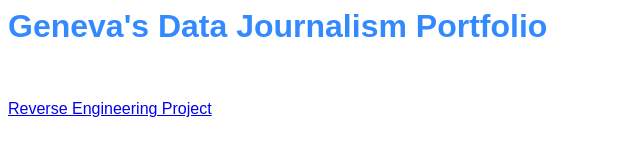
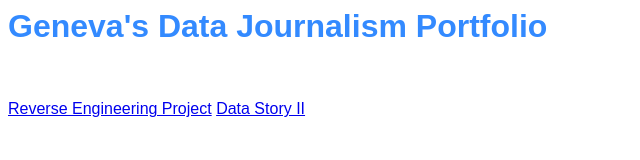
Before and after one commit to gheffernan/gheffernan.github.io, a plain HTML site: page index.html in a window 1280 px wide. Shown: the whole page, without its empty margins (0-640 px from the left). Drawn offline with Linux system fonts and the light colour scheme.

Commit message:
Update index.html
added Data Story 2 link

```diff
--- a/index.html
+++ b/index.html
@@ -21,4 +21,5 @@
 <br>
 <p>
   <a href="https://gheffernan.github.io/heffernan-reverse-engineering-1">Reverse Engineering Project</a>
+  <a href="https://gheffernan.github.io/datastory2">Data Story II</a>
 </p>
```
